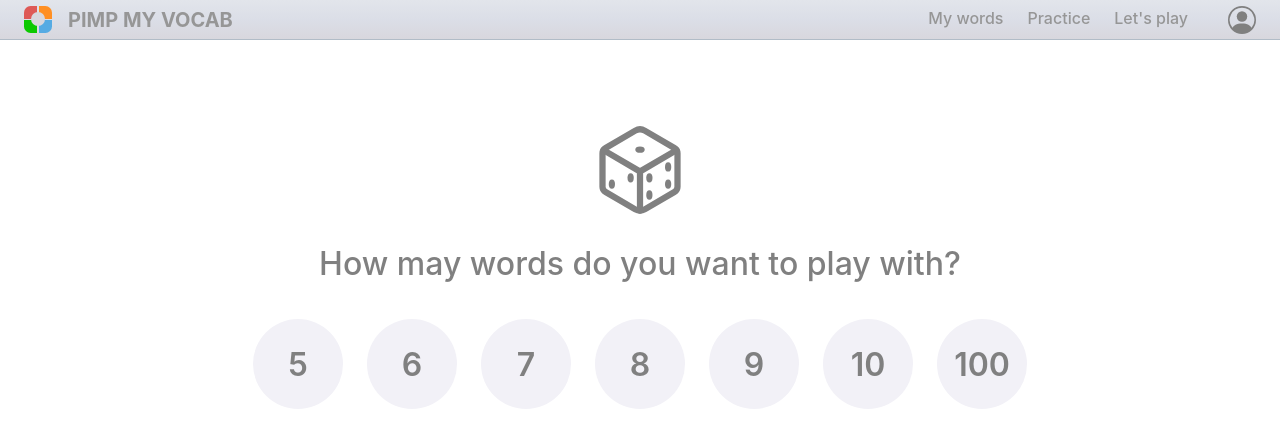
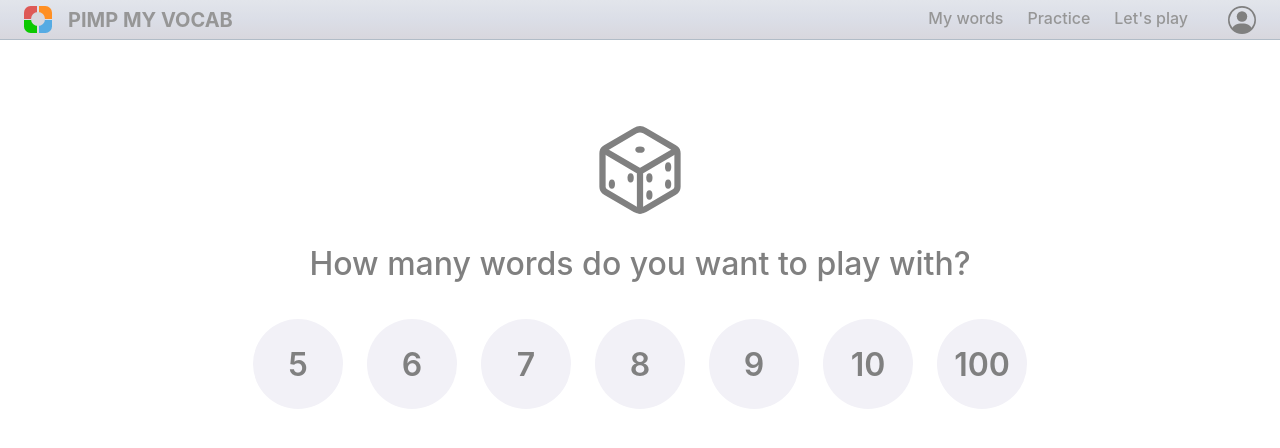
Before and after one commit to Crepkey/pmv_frond_end, a React (Create React App) app: page /lets-play in a window 1280 px wide. Shown: the top 448 px of the page. Built offline with nearby package versions, Linux system fonts and the light colour scheme.

Commit message:
typo fix

```diff
--- a/src/components/subComponents/game/fullScreenComponents/StartScreen.tsx
+++ b/src/components/subComponents/game/fullScreenComponents/StartScreen.tsx
@@ -33,7 +33,7 @@ export default function StartScreen({ initialize, firstPlayer, countDownOn }: St
 	return (
 		<FlexContainer>
 			<IoDiceOutline size={100} />
-			<Question text={"How may words do you want to play with?"} />
+			<Question text={"How many words do you want to play with?"} />
 			<AnswerContainer>
 				{range(5, 11).map((i: number) => (
 					<WordNumber key={i} cardNumber={i} onSelect={() => initialize(i)} />
```
